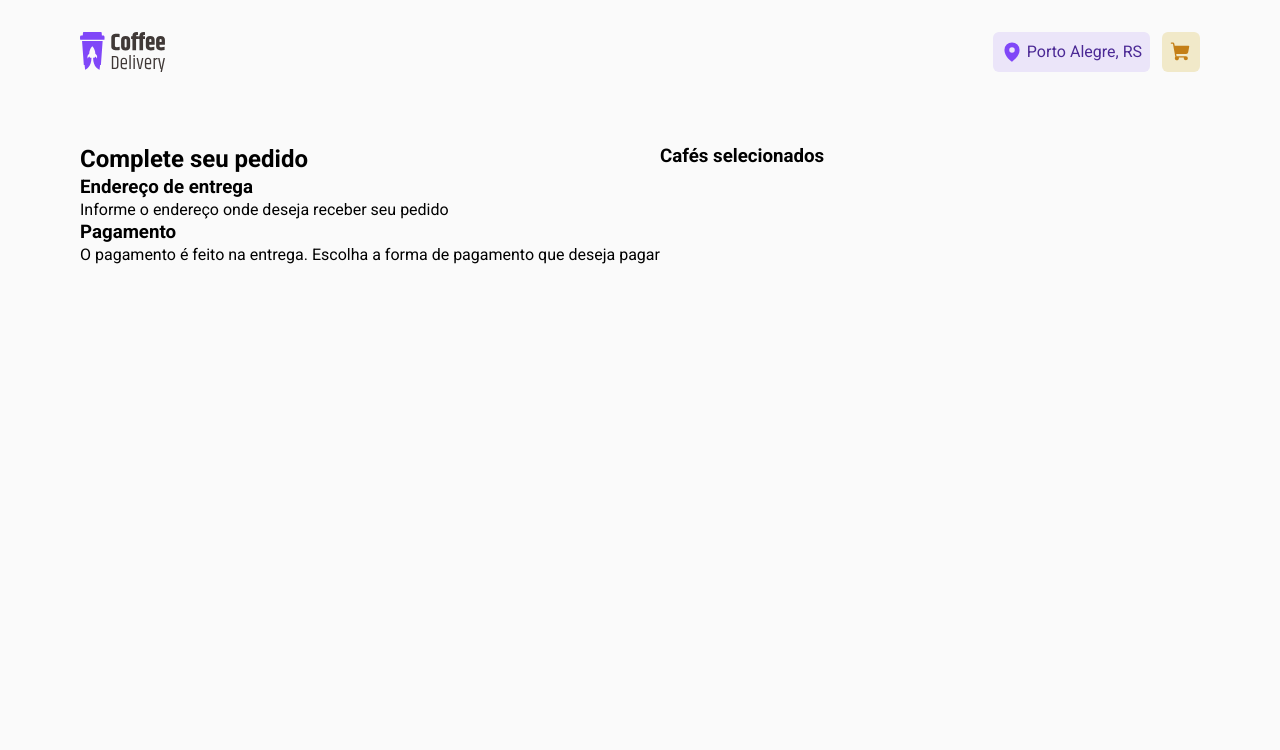
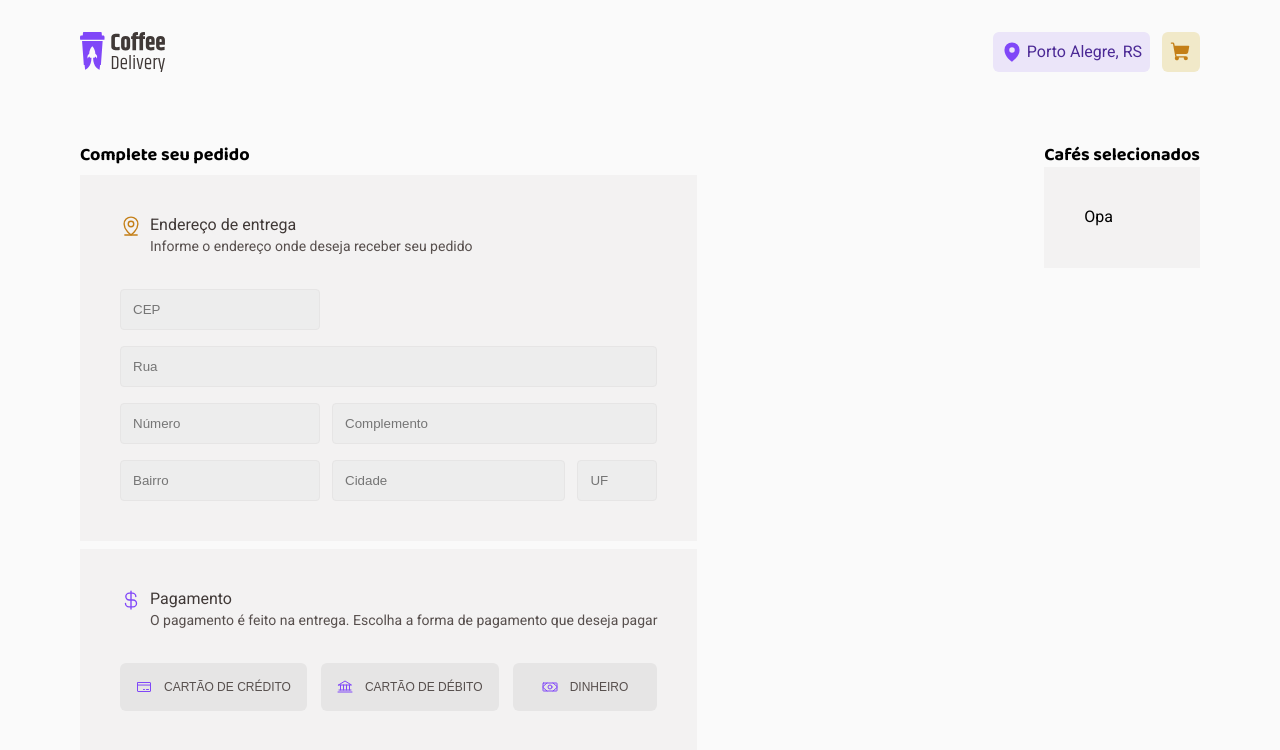
Before and after one commit to RodolfoBohn/ignite-react-desafio02, a React (Vite) app: page /shipping in a window 1280 px wide. Shown: the top 750 px of the page. Built offline with nearby package versions, Linux system fonts and the light colour scheme.

Commit message:
Adicao de css a pagina de shipping

```diff
--- /dev/null
+++ b/src/pages/home/components/form/index.tsx
@@ -0,0 +1,24 @@
+import { ShoppingCart } from 'phosphor-react'
+import { CoffeeProps } from '../..'
+
+interface CoffeeFormProps {
+  coffee: CoffeeProps
+}
+
+export const CoffeeForm = ({coffee}: CoffeeFormProps) => {
+  return (
+    <form>
+      <label htmlFor="quantity">
+        <span>R$ </span>
+        {coffee.value.toLocaleString('pt-br', {
+          minimumFractionDigits: 2,
+        })}
+      </label>
+
+      <input id="quantity" type={'number'} min={0} />
+      <button type="submit">
+        <ShoppingCart weight="fill" size={22} />
+      </button>
+    </form>
+  )
+}
--- a/src/pages/shipping/index.tsx
+++ b/src/pages/shipping/index.tsx
@@ -1,15 +1,57 @@
-import { ShippingWrapper } from './styles'
+import {
+  AddressForm,
+  AsideWrapper,
+  CEPInput,
+  CityInput,
+  ComplementInput,
+  ContentWrapper,
+  MainWrapper,
+  NeighborhoodInput,
+  NumberInput,
+  PaymentWrapper,
+  ShippingWrapper,
+  StateInput,
+  StreeetInput,
+  TitleWrapper,
+} from './styles'
+import {
+  Bank,
+  CreditCard,
+  CurrencyDollar,
+  MapPinLine,
+  Money,
+} from 'phosphor-react'
 
 export const Shipping = () => {
   return (
     <ShippingWrapper>
-      <main>
+      <MainWrapper>
         <h2>Complete seu pedido</h2>
+        <ContentWrapper>
+          <TitleWrapper iconColor="yellow">
+            <MapPinLine size={22} />
             <div>
               <h3>Endereço de entrega</h3>
               <span>Informe o endereço onde deseja receber seu pedido</span>
-          <form></form>
             </div>
+          </TitleWrapper>
+          <AddressForm>
+            <CEPInput placeholder="CEP" />
+            <StreeetInput placeholder="Rua" />
+            <div>
+              <NumberInput placeholder="Número" />
+              <ComplementInput placeholder="Complemento" />
+            </div>
+            <div>
+              <NeighborhoodInput placeholder="Bairro" />
+              <CityInput placeholder="Cidade" />
+              <StateInput placeholder="UF" />
+            </div>
+          </AddressForm>
+        </ContentWrapper>
+        <ContentWrapper>
+          <TitleWrapper iconColor="purple">
+            <CurrencyDollar size={22} />
             <div>
               <h3>Pagamento</h3>
               <span>
@@ -17,10 +59,28 @@ export const Shipping = () => {
                 deseja pagar
               </span>
             </div>
-      </main>
-      <aside>
-        <h3>Cafés selecionados</h3>
-      </aside>
+          </TitleWrapper>
+          <PaymentWrapper>
+            <button>
+              <CreditCard size={16} />
+              <span>CARTÃO DE CRÉDITO</span>
+            </button>
+            <button>
+              <Bank size={16} />
+              <span>CARTÃO DE DÉBITO</span>
+            </button>
+            <button>
+              <Money size={16} />
+              <span>DINHEIRO</span>
+            </button>
+          </PaymentWrapper>
+        </ContentWrapper>
+      </MainWrapper>
+
+      <AsideWrapper>
+        <h2>Cafés selecionados</h2>
+        <ContentWrapper>Opa</ContentWrapper>
+      </AsideWrapper>
     </ShippingWrapper>
   )
 }
--- a/src/pages/shipping/styles.ts
+++ b/src/pages/shipping/styles.ts
@@ -3,4 +3,118 @@ import styled from 'styled-components'
 export const ShippingWrapper = styled.div`
   display: flex;
   margin-top: 2.5rem;
+  justify-content: space-between;
 `
+
+export const MainWrapper = styled.main`
+  h2 {
+    font-family: ${(props) => props.theme.fontFamily.baloo_2};
+    font-size: ${(props) => props.theme.fontSize[500]};
+    font-weight: ${(props) => props.theme.fontWeight.bold};
+  }
+  display: flex;
+  flex-direction: column;
+  gap: ${(props) => props.theme.space[75]};
+`
+
+interface TitleWrapperProps {
+  iconColor: 'yellow' | 'purple'
+}
+
+export const TitleWrapper = styled.div<TitleWrapperProps>`
+  display: flex;
+  gap: ${(props) => props.theme.space[75]};
+  color: ${(props) =>
+    props.iconColor === 'yellow'
+      ? props.theme.colors.yellow.dark
+      : props.theme.colors.purple.medium};
+  div {
+    h3 {
+      font-size: ${(props) => props.theme.fontSize[400]};
+      font-weight: ${(props) => props.theme.fontWeight.regular};
+      color: ${(props) => props.theme.colors.base.subtitle};
+    }
+
+    span {
+      font-size: ${(props) => props.theme.fontSize[300]};
+      color: ${(props) => props.theme.colors.base.text};
+    }
+  }
+`
+
+export const ContentWrapper = styled.div`
+  padding: 2.5rem;
+  background: ${(props) => props.theme.colors.base.card};
+`
+
+export const AddressForm = styled.form`
+  display: flex;
+  flex-direction: column;
+  margin-top: ${(props) => props.theme.space[800]};
+  gap: ${(props) => props.theme.space[400]};
+  div {
+    display: flex;
+    gap: ${(props) => props.theme.space[200]};
+  }
+`
+
+const BaseInput = styled.input`
+  padding: ${(props) => props.theme.space[200]};
+  color: ${(props) => props.theme.colors.base.label};
+  background: ${(props) => props.theme.colors.base.input};
+  border: 1px solid ${(props) => props.theme.colors.base.button};
+  border-radius: 4px;
+`
+
+export const CEPInput = styled(BaseInput)`
+  max-width: 12.5rem;
+`
+export const StreeetInput = styled(BaseInput)``
+
+export const NumberInput = styled(BaseInput)`
+  max-width: 12.5rem;
+`
+export const ComplementInput = styled(BaseInput)`
+  flex: 1;
+`
+export const NeighborhoodInput = styled(BaseInput)`
+  max-width: 12.5rem;
+`
+export const CityInput = styled(BaseInput)`
+  flex: 1;
+`
+export const StateInput = styled(BaseInput)`
+  max-width: 5rem;
+`
+
+export const PaymentWrapper = styled.div`
+  margin-top: ${(props) => props.theme.space[800]};
+  width: 100%;
+  display: flex;
+  gap: ${(props) => props.theme.space[300]};
+  button {
+    padding: ${(props) => props.theme.space[400]};
+    border: 0;
+    border-radius: 6px;
+    background: ${(props) => props.theme.colors.base.button};
+    flex: 1;
+    color: ${(props) => props.theme.colors.purple.medium};
+    display: flex;
+    align-items: center;
+    justify-content: center;
+    gap: ${(props) => props.theme.space[200]};
+    span {
+      font-size: ${(props) => props.theme.fontSize[200]};
+      color: ${(props) => props.theme.colors.base.text};
+      white-space: nowrap;
+    }
+  }
+`
+
+export const AsideWrapper = styled.aside`
+  h2 {
+    font-family: ${(props) => props.theme.fontFamily.baloo_2};
+    font-size: ${(props) => props.theme.fontSize[500]};
+    font-weight: ${(props) => props.theme.fontWeight.bold};
+  }
+`
```
Lines whose indentation alone changed are shown as unchanged.
